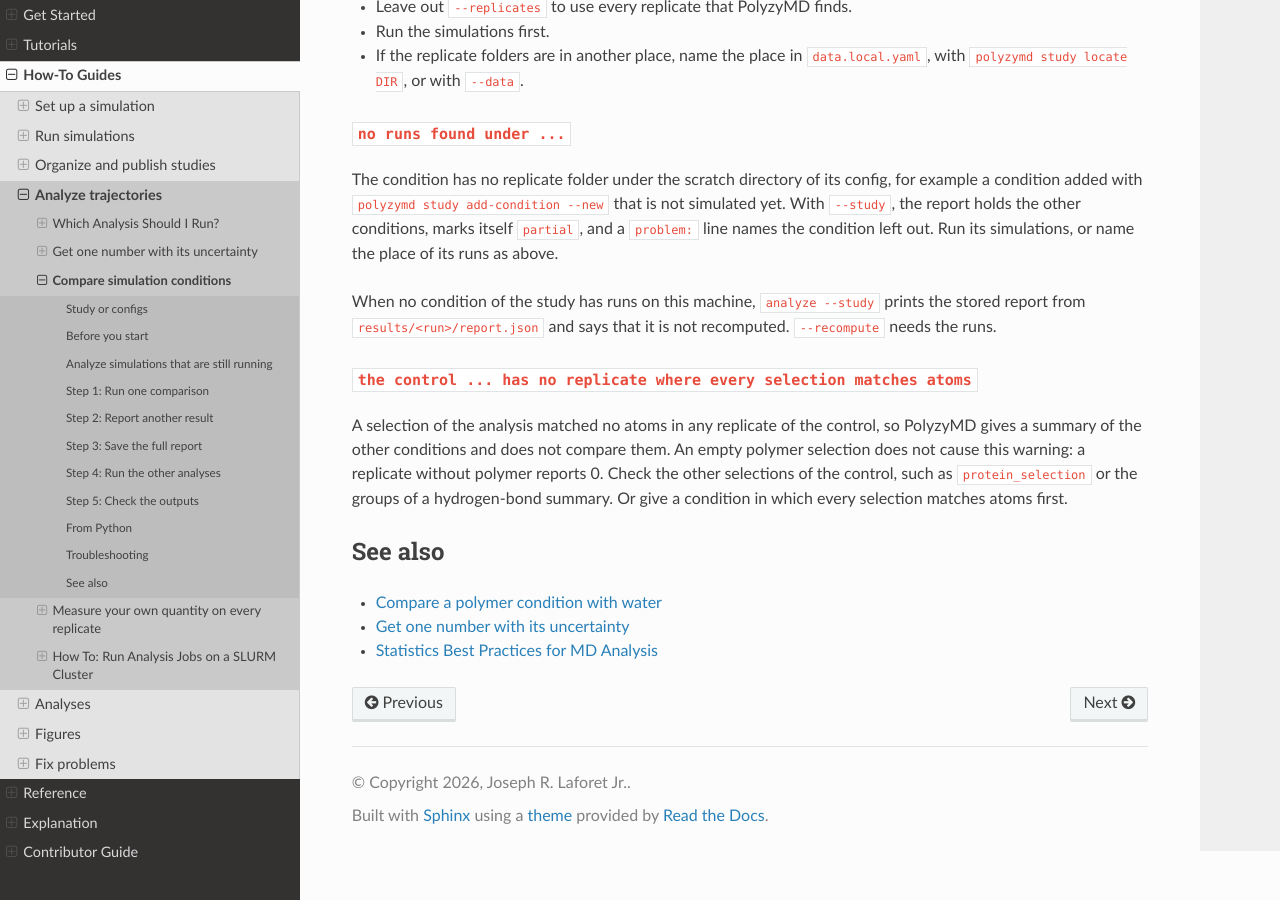
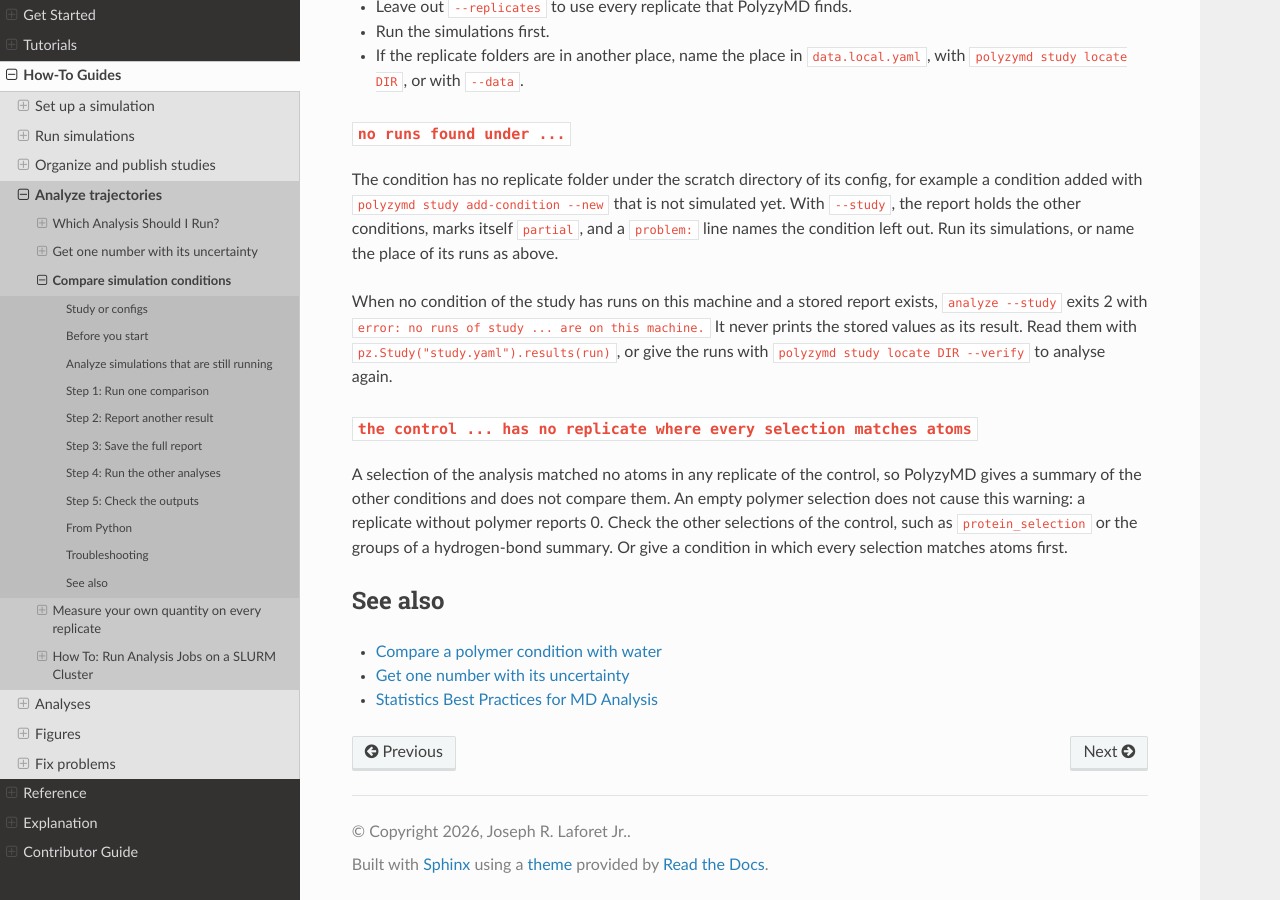
Before and after one commit to joelaforet/polyzymd, a Sphinx documentation site: the page built from docs/source/how_to/analysis_compare_conditions.md, in a window 1280 px wide and 900 px high, scrolled down 4634 px. Built offline with Sphinx 7.4.7 and the Read the Docs theme 3.1.0, drawn with Linux system fonts in a browser that asks for light colours.

Commit message:
fix(analyze): refuse instead of printing a stored report without runs
Printing the stored report when no runs are on this machine answered a
different request: --eq, --stride, --replicates, --until and study.yaml
edits were ignored, and json output did not say it was not recomputed.
analyze --study now exits 2 with 'no runs of study S on this machine',
naming the stored report, Study.results and study locate DIR --verify.

```diff
--- a/docs/source/how_to/analysis_compare_conditions.md
+++ b/docs/source/how_to/analysis_compare_conditions.md
@@ -235,9 +235,11 @@ that is not simulated yet. With `--study`, the report holds the other
 conditions, marks itself `partial`, and a `problem:` line names the condition
 left out. Run its simulations, or name the place of its runs as above.
 
-When no condition of the study has runs on this machine, `analyze --study`
-prints the stored report from `results/<run>/report.json` and says that it is
-not recomputed. `--recompute` needs the runs.
+When no condition of the study has runs on this machine and a stored report
+exists, `analyze --study` exits 2 with `error: no runs of study ... are on this
+machine.` It never prints the stored values as its result. Read them with
+`pz.Study("study.yaml").results(run)`, or give the runs with
+`polyzymd study locate DIR --verify` to analyse again.
 
 ### `the control ... has no replicate where every selection matches atoms`
 
```
Also changed, not shown: docs/source/how_to/analysis_agent_protocol.md (+1 -1 lines), 2 other files.
